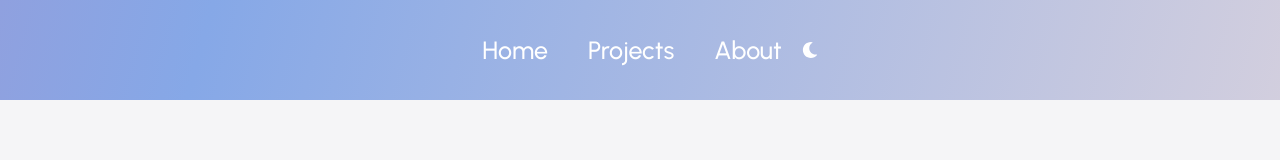
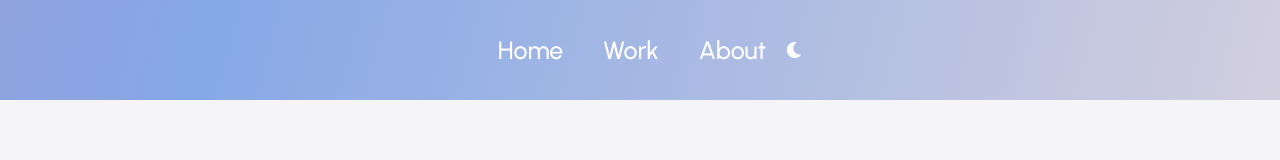
Before and after one commit to nadin3amanda/nadine-portfolio, a React (Create React App) app: page / in a window 1280 px wide. Shown: the top 160 px of the page. Built offline with nearby package versions, Linux system fonts and the light colour scheme; a web font is replaced by a local one.

Commit message:
updates projects to work

```diff
--- a/src/components/Navbar.js
+++ b/src/components/Navbar.js
@@ -1,9 +1,9 @@
+import Reorder from "@material-ui/icons/Reorder";
 import React, { useEffect, useState } from "react";
+import { FaMoon } from "react-icons/fa";
 import { Link, useLocation } from "react-router-dom";
+import { useTheme } from "../components/ThemeProvider";
 import "../styles/Navbar.css";
-import Reorder from "@material-ui/icons/Reorder";
-import { FaMoon } from "react-icons/fa";
-import { useTheme } from "../components/ThemeProvider";
 
 function Navbar() {
   const [expandNavbar, setExpandNavbar] = useState(false);
@@ -12,7 +12,7 @@ function Navbar() {
     setExpandNavbar(false);
   }, [location]);
 
-  const { theme, handleThemeSwitch } = useTheme();
+  const { handleThemeSwitch } = useTheme();
 
   return (
     <div className="navbar" id={expandNavbar ? "open" : "close"}>
@@ -27,9 +27,9 @@ function Navbar() {
       </div>
       <div className="links">
         <Link to="/">Home</Link>
-        <Link to="/projects">Projects</Link>
+        <Link to="/projects">Work</Link>
         <Link to="/about">About</Link>
-        <FaMoon onClick={handleThemeSwitch} />
+        <FaMoon onClick={handleThemeSwitch} className="cursor-pointer" />
       </div>
     </div>
   );
```
